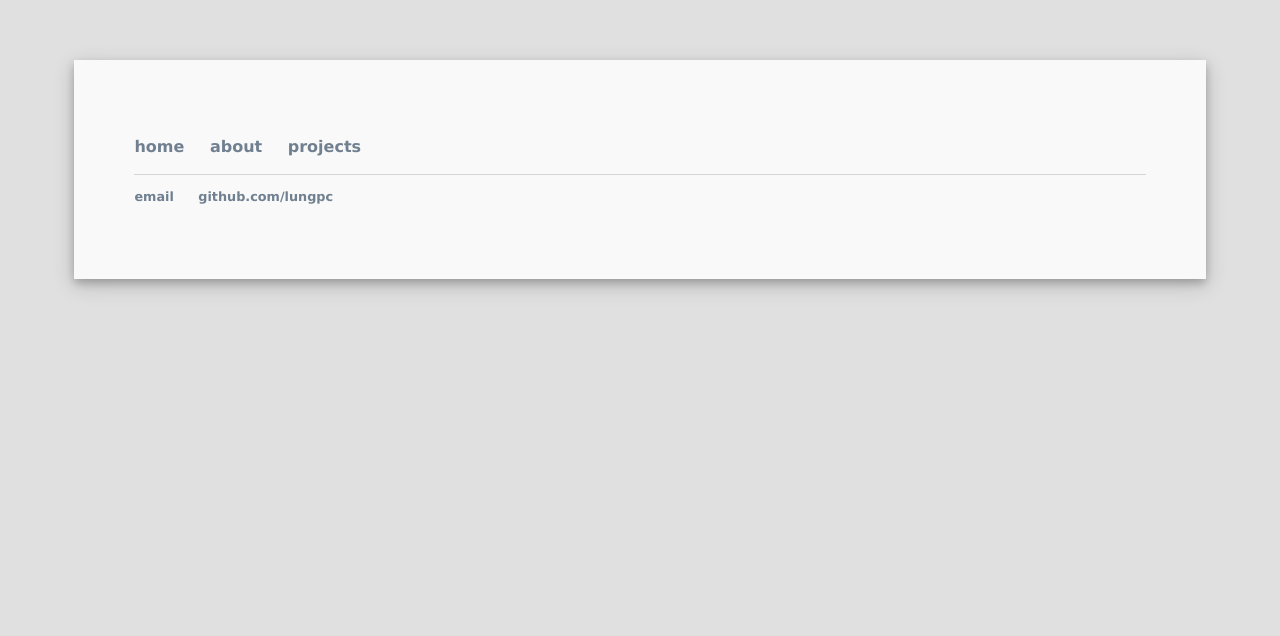
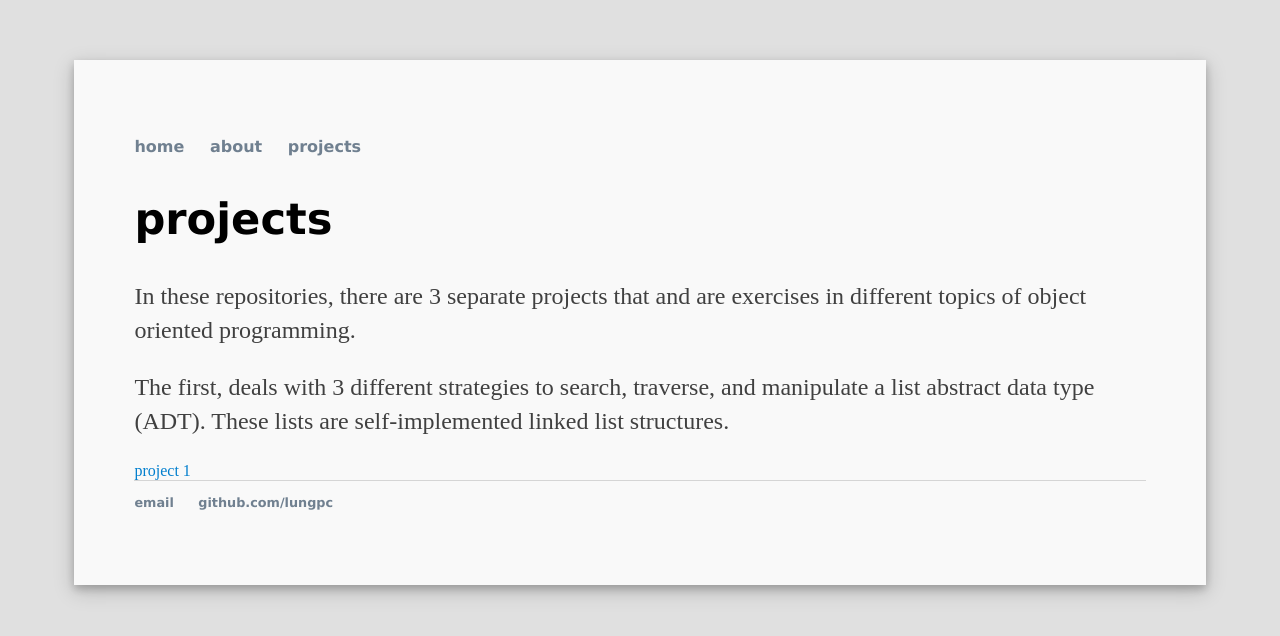
Before and after one commit to lungpc/lungpc.github.io, a Jekyll site: the page built from projects/index.html, in a window 1280 px wide. Shown: the top 636 px of the page. Built offline with Jekyll 4.4.1, drawn with Linux system fonts in a browser that asks for light colours.

Commit message:
Update index.html

```diff
--- a/projects/index.html
+++ b/projects/index.html
@@ -2,3 +2,11 @@
 layout: default
 title: Philip Lung's github repositories
 ---
+
+    <h2>projects</h2>
+
+    <p>In these repositories, there are 3 separate projects that and are exercises in different topics of object oriented programming.</p>
+
+    <p>The first, deals with 3 different strategies to search, traverse, and manipulate a list abstract data type (ADT).
+    These lists are self-implemented linked list structures.</p>
+    <a href="/repositories/p1">project 1</a>
```
